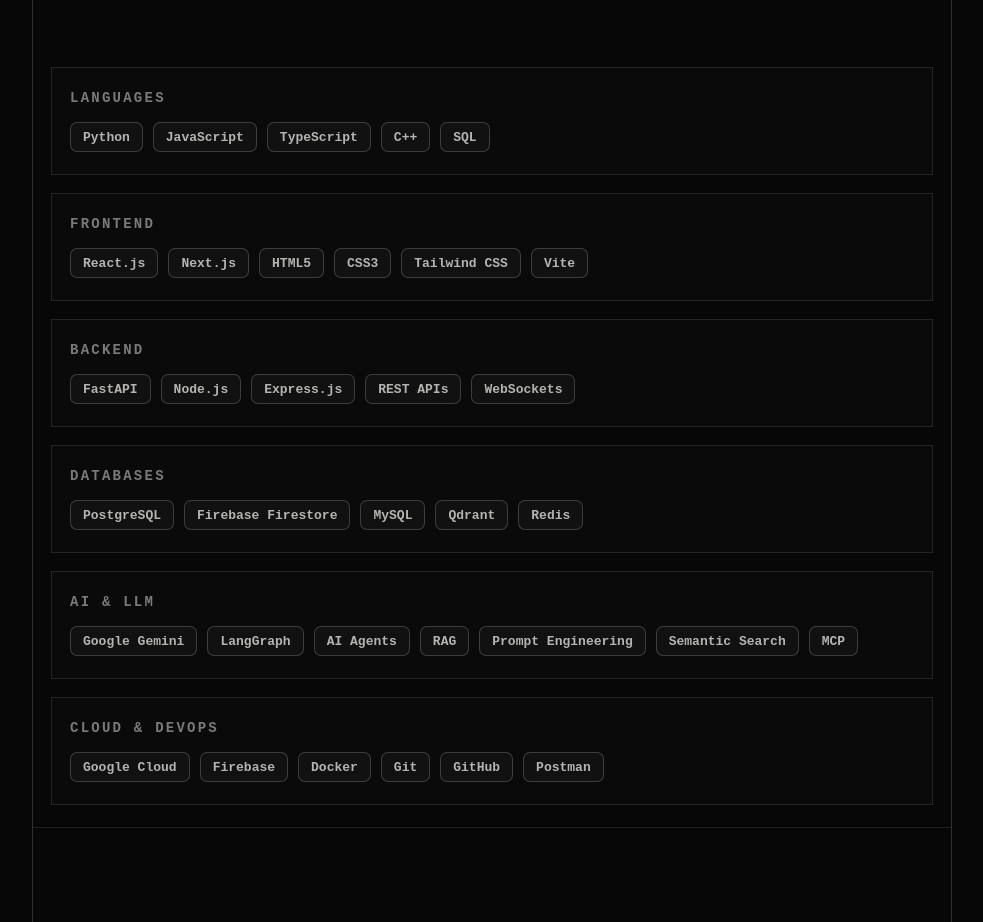
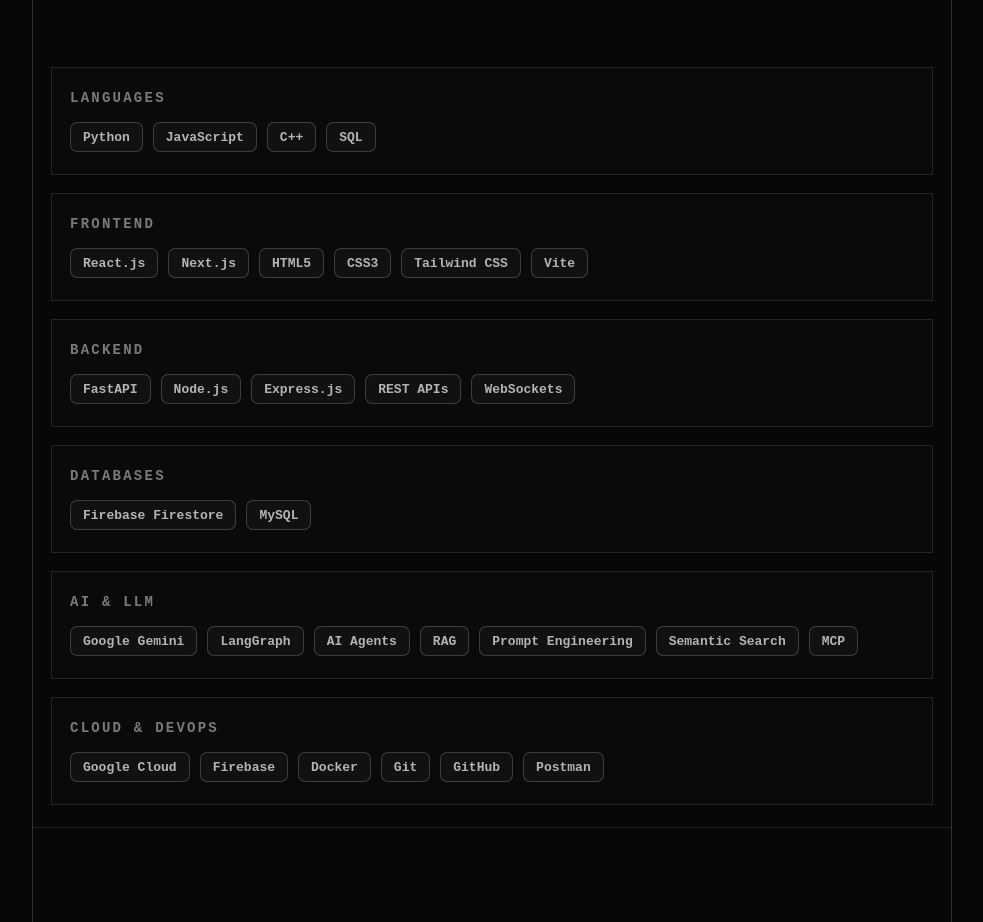
Before and after one commit to nitesh-20/Nitesh-Portfolio, a Next.js app: page / in a window 1280 px wide. Shown: the part 2600-3522 px from the top of the page, without its empty margins (148-1131 px from the left). Built offline with nearby package versions, Linux system fonts and the light colour scheme; no server answers.

Commit message:
Update tech stack items (manual edits)

```diff
--- a/content/portfolio.ts
+++ b/content/portfolio.ts
@@ -80,7 +80,7 @@ export const portfolioContent = {
   stackGroups: [
     {
       title: "Languages",
-      items: ["Python", "JavaScript", "TypeScript", "C++", "SQL"],
+      items: ["Python", "JavaScript", "C++", "SQL"],
     },
     {
       title: "Frontend",
@@ -92,7 +92,7 @@ export const portfolioContent = {
     },
     {
       title: "Databases",
-      items: ["PostgreSQL", "Firebase Firestore", "MySQL", "Qdrant", "Redis"],
+      items: ["Firebase Firestore", "MySQL"],
     },
     {
       title: "AI & LLM",
```
